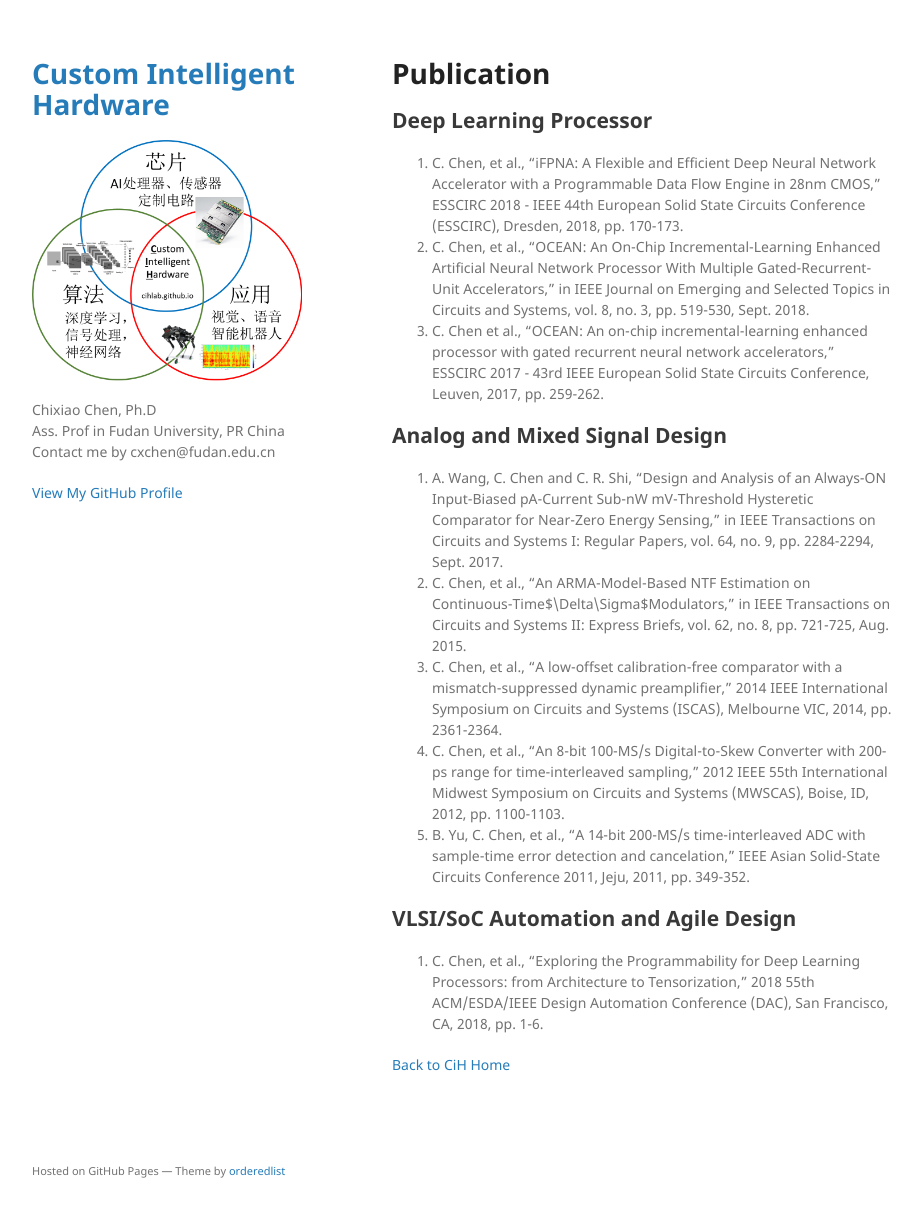
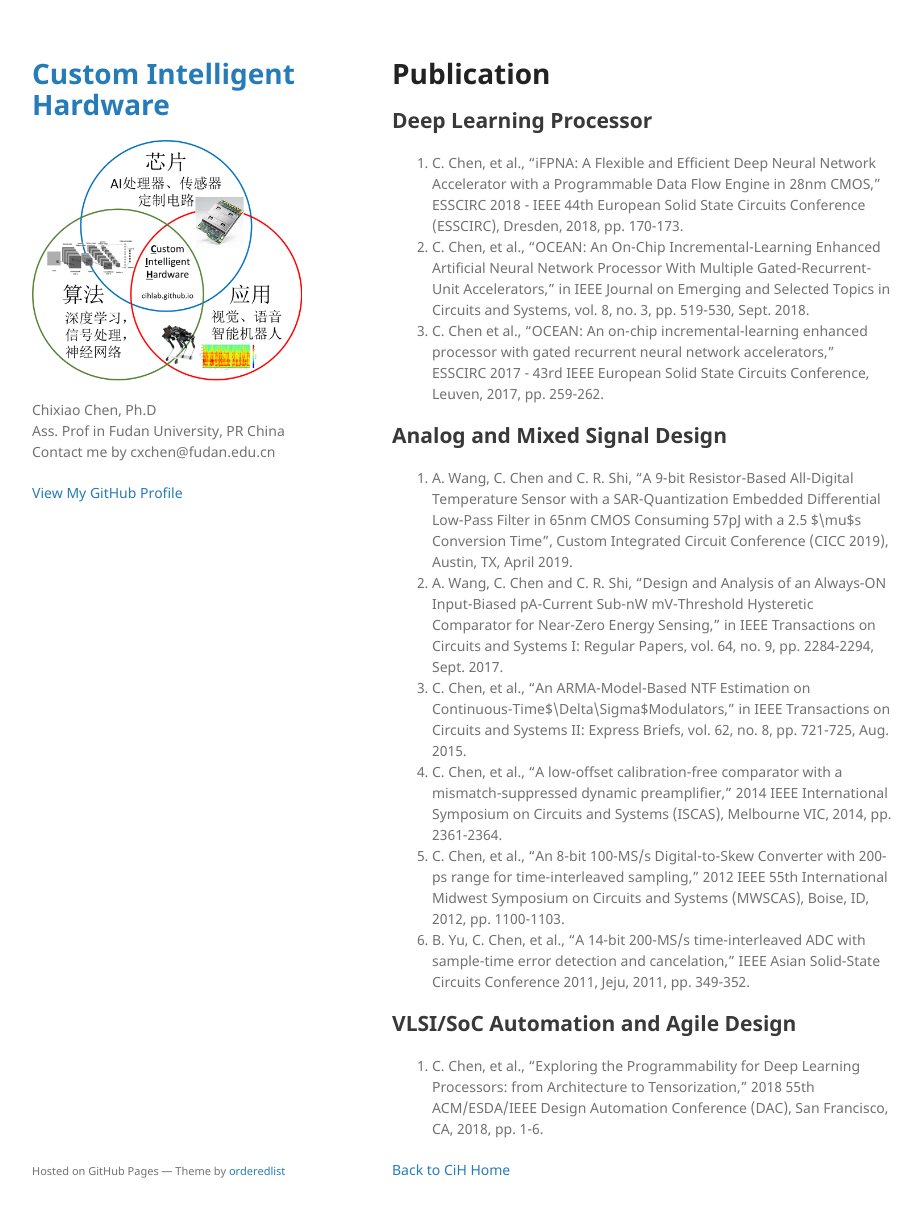
Before and after one commit to cihlab/cihlab.github.io, a Jekyll site: the page built from pub.md, in a window 1280 px wide and 1250 px high. Shown: the top 1217 px of the window, without its empty margins (178-1099 px from the left). Built offline with Jekyll 4.4.1, drawn with Linux system fonts in a browser that asks for light colours; our own code applies the rules of GitHub Pages for plain Markdown files.

Commit message:
add cicc paper

```diff
--- a/pub.md
+++ b/pub.md
@@ -12,6 +12,7 @@ layout: default
 
 ## Analog and Mixed Signal Design
 
+1. A. Wang, C. Chen and C. R. Shi, "A 9-bit Resistor-Based All-Digital Temperature Sensor with a SAR-Quantization Embedded Differential Low-Pass Filter in 65nm CMOS Consuming 57pJ with a 2.5 $\mu$s Conversion Time", Custom Integrated Circuit Conference (CICC 2019), Austin, TX, April 2019.
 1. A. Wang, C. Chen and C. R. Shi, "Design and Analysis of an Always-ON Input-Biased pA-Current Sub-nW mV-Threshold Hysteretic Comparator for Near-Zero Energy Sensing," in IEEE Transactions on Circuits and Systems I: Regular Papers, vol. 64, no. 9, pp. 2284-2294, Sept. 2017.
 1. C. Chen, et al., "An ARMA-Model-Based NTF Estimation on Continuous-Time$\Delta\Sigma$Modulators," in IEEE Transactions on Circuits and Systems II: Express Briefs, vol. 62, no. 8, pp. 721-725, Aug. 2015.
 1. C. Chen, et al., "A low-offset calibration-free comparator with a mismatch-suppressed dynamic preamplifier," 2014 IEEE International Symposium on Circuits and Systems (ISCAS), Melbourne VIC, 2014, pp. 2361-2364.
```
